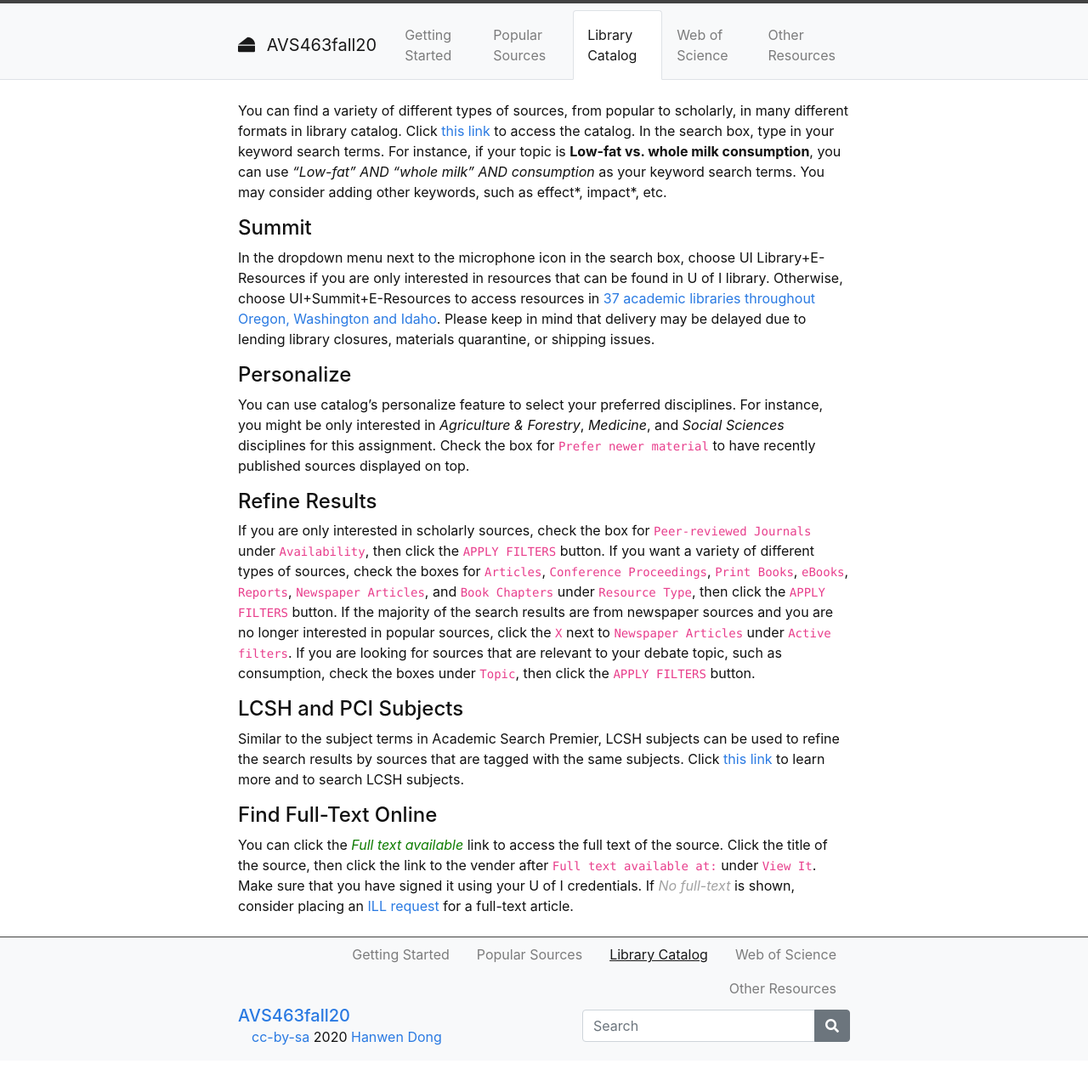
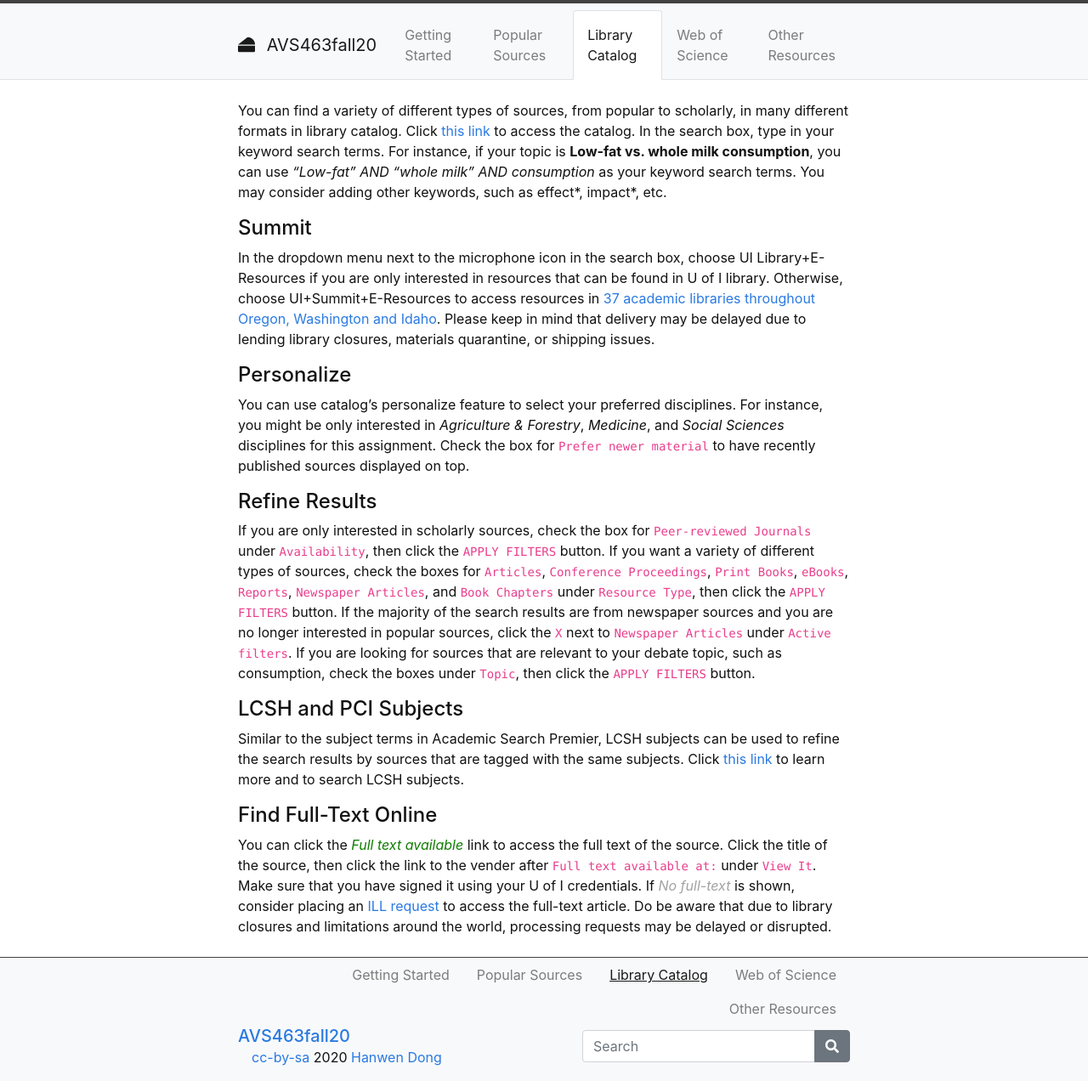
Before and after one commit to hanwendong1/AVS463-f20, a Jekyll site: the page built from content/3-Library-Catalog.md, in a window 1280 px wide. Shown: the whole page at 85% size. Built offline with Jekyll 4.4.1, drawn with Linux system fonts in a browser that asks for light colours; before the commit the page ends 1248 px from its top, so only the background shows below that.

Commit message:
Update 3-Library-Catalog.md

```diff
--- a/content/3-Library-Catalog.md
+++ b/content/3-Library-Catalog.md
@@ -25,4 +25,4 @@ Similar to the subject terms in Academic Search Premier, LCSH subjects can be us
 
 #### Find Full-Text Online
 
-You can click the *<span style="color:#0F7D00;">Full text available</span>* link to access the full text of the source. Click the title of the source, then click the link to the vender after `Full text available at:` under `View It`. Make sure that you have signed it using your U of I credentials. If *<span style="color:#A2A2A2;">No full-text</span>* is shown, consider placing an [ILL request](https://www.lib.uidaho.edu/services/ill/) for a full-text article.
+You can click the *<span style="color:#0F7D00;">Full text available</span>* link to access the full text of the source. Click the title of the source, then click the link to the vender after `Full text available at:` under `View It`. Make sure that you have signed it using your U of I credentials. If *<span style="color:#A2A2A2;">No full-text</span>* is shown, consider placing an [ILL request](https://www.lib.uidaho.edu/services/ill/) to access the full-text article. Do be aware that due to library closures and limitations around the world, processing requests may be delayed or disrupted.
```
